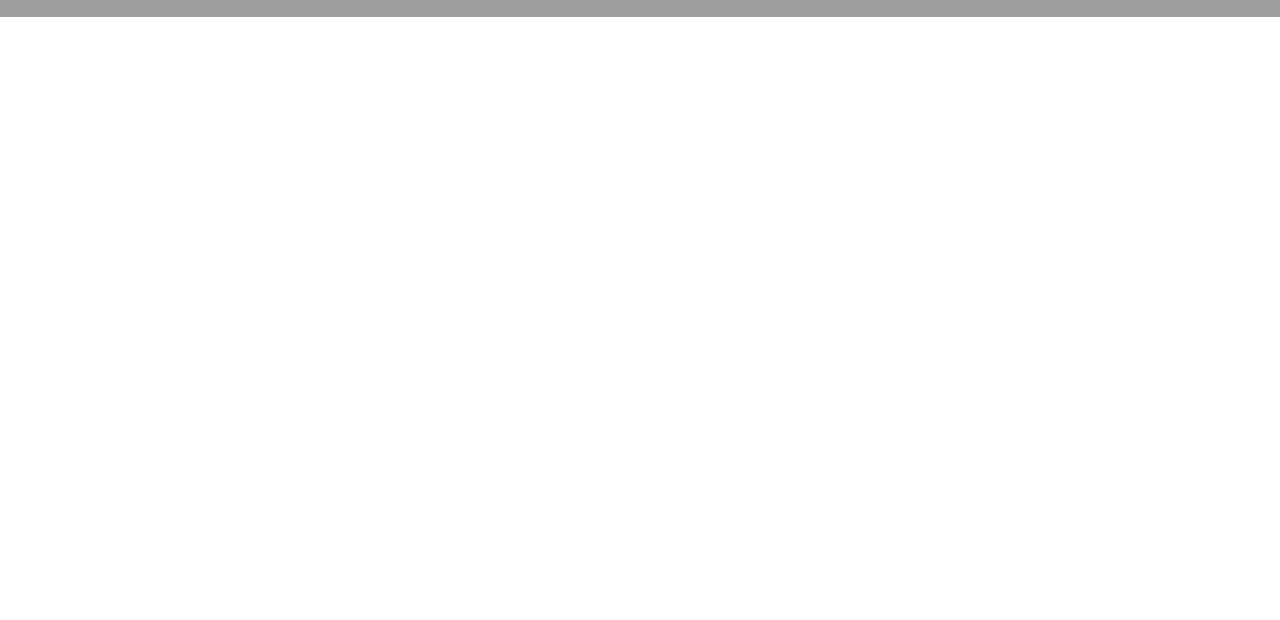
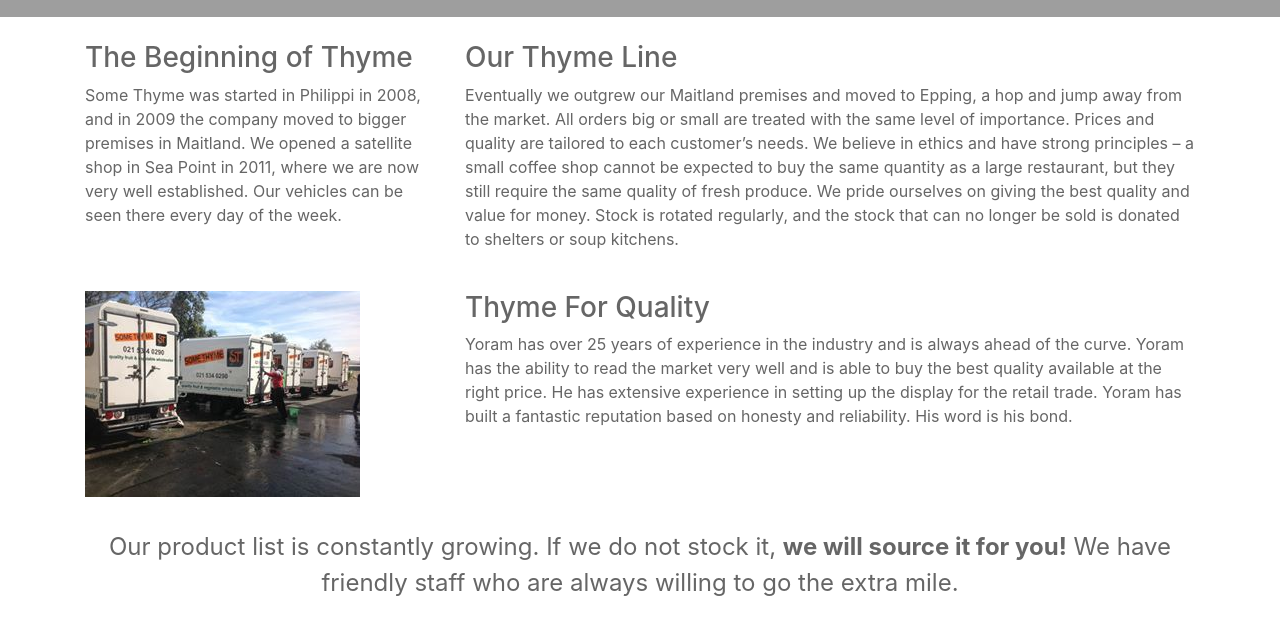
Before and after one commit to Zoopers/somethyme, a plain HTML site: page about.html in a window 1280 px wide. Shown: the part 180-800 px from the top of the page. Drawn offline with nearby package versions, Linux system fonts and the light colour scheme; grey boxes are pictures that could not be loaded.

Commit message:
Filled in most of the About Us page

```diff
--- /dev/null
+++ b/about.css
@@ -0,0 +1,9 @@
+.content-area {
+  padding-top: 1.5rem;
+}
+
+.source-text {
+  padding-top: 2rem;
+  text-align: center;
+  font-size: 1.5rem;
+}
--- a/about.html
+++ b/about.html
@@ -9,6 +9,7 @@
     <link rel="stylesheet" href="https://stackpath.bootstrapcdn.com/bootstrap/4.1.0/css/bootstrap.min.css" integrity="sha384-9gVQ4dYFwwWSjIDZnLEWnxCjeSWFphJiwGPXr1jddIhOegiu1FwO5qRGvFXOdJZ4" crossorigin="anonymous">
 
     <link rel="stylesheet" type="text/css" href="./main.css"/>
+    <link rel="stylesheet" type="text/css" href="./about.css"/>
 
     <title>About Us | Some Thyme</title>
   </head>
@@ -43,7 +44,56 @@
       <h1>
         Who we are.
       <h1>
-      <div>
+      </div>
+    </div>
+
+    <div class="container body-content">
+      <div class="row">
+        <div class="col-sm-4 content-area">
+          <h3>The Beginning of Thyme</h3>
+          <p>
+            Some Thyme was started in Philippi in 2008, and in 2009 the company moved to bigger
+            premises in Maitland. We opened a satellite shop in Sea Point in 2011, where we are
+            now very well established. Our vehicles can be seen there every day of the week.
+          </p>
+        </div>
+
+        <div class="col-sm-8 content-area">
+          <h3>Our Thyme Line</h3>
+          <p>
+            Eventually we outgrew our Maitland premises and moved to Epping, a hop and jump away
+            from the market. All orders big or small are treated with the same level of importance.
+            Prices and quality are tailored to each customer’s needs. We believe in ethics and
+            have strong principles – a small coffee shop cannot be expected to buy the same quantity
+            as a large restaurant, but they still require the same quality of fresh produce. We pride
+            ourselves on giving the best quality and value for money. Stock is rotated regularly, and
+            the stock that can no longer be sold is donated to shelters or soup kitchens.
+          </p>
+        </div>
+      </div>
+
+      <div class="row">
+        <div class="col-sm-4 content-area">
+          <img src="./assets/vans.jpg">
+        </div>
+        <div class="col-sm-8 content-area">
+          <h3>Thyme For Quality</h3>
+          <p>
+            Yoram has over 25 years of experience in the industry and is always ahead of the curve.
+            Yoram has the ability to read the market very well and is able to buy the best quality
+            available at the right price.  He has extensive experience in setting up the display for
+            the retail trade. Yoram has built a fantastic reputation based on honesty and reliability.
+            His word is his bond.
+          </p>
+        </div>
+      </div>
+
+      <div class="row">
+        <p class="source-text">Our product list is constantly growing. If we do not stock it, <b>we will source it for you!</b>
+          We have friendly staff who are always willing to go the extra mile.
+        </p>
+      </div>
+
     </div>
 
   </body>
```
Also changed, not shown: assets/vans.jpg (added), 1 other file.
